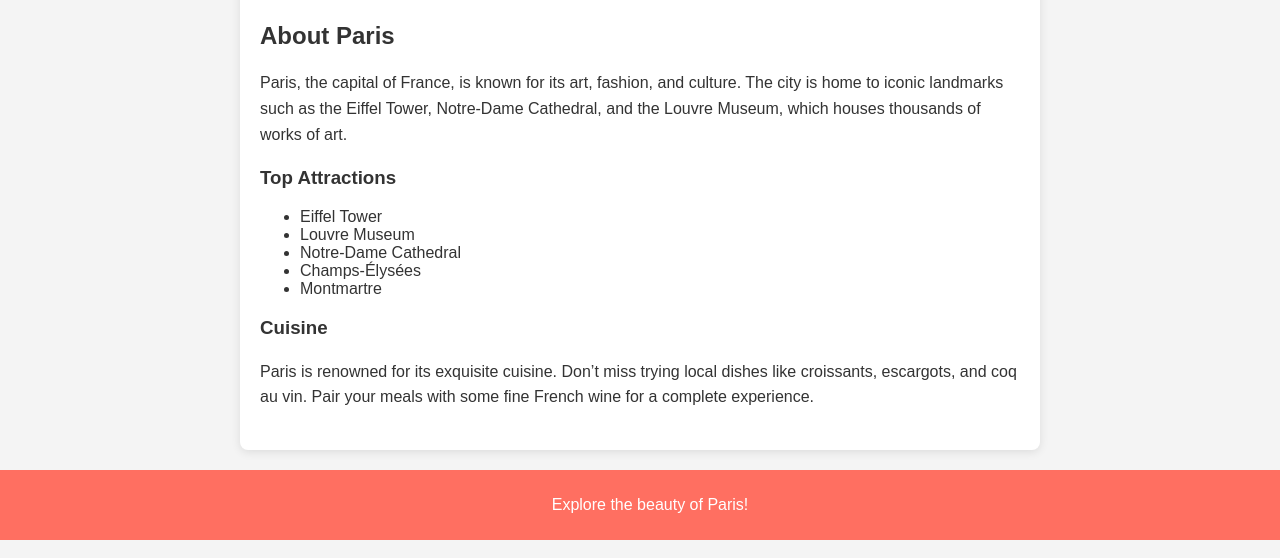
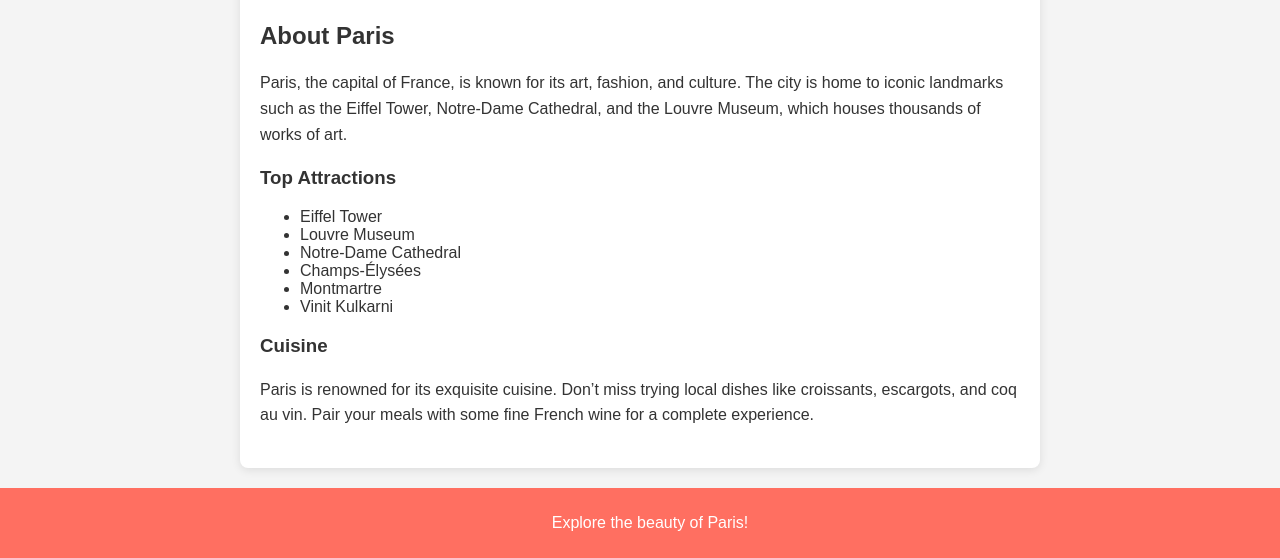
Before and after one commit to VinitKulkarni/JenkinsCICDHtmlProject, a plain HTML site: page index.html in a window 1280 px wide. Shown: the part 740-1298 px from the top of the page. Drawn offline with Linux system fonts and the light colour scheme.

Commit message:
Update index.html

```diff
--- a/index.html
+++ b/index.html
@@ -70,6 +70,7 @@
             <li>Notre-Dame Cathedral</li>
             <li>Champs-Élysées</li>
             <li>Montmartre</li>
+            <li>Vinit Kulkarni</li>
         </ul>
 
         <h3>Cuisine</h3>
```
